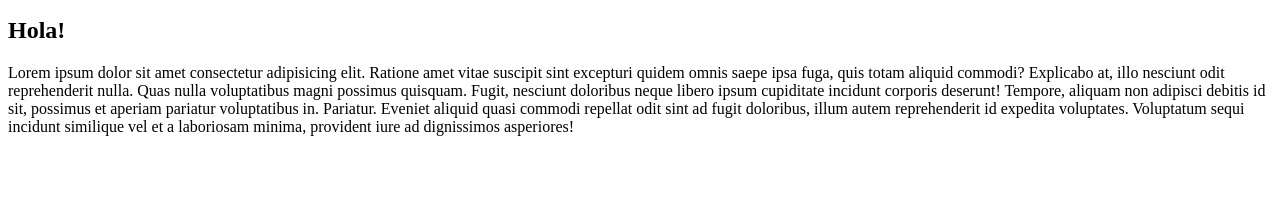
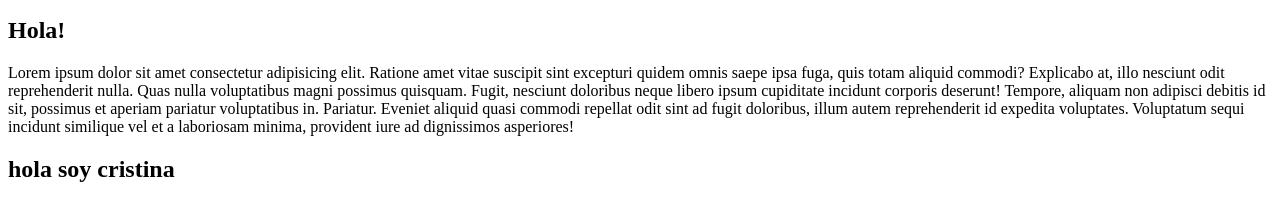
Before and after one commit to eber-cba/repaso, a plain HTML site: page index.html in a window 1280 px wide. Shown: the part 119-340 px from the top of the page. Drawn offline with Linux system fonts and the light colour scheme.

Commit message:
hola soy cristian

```diff
--- a/index.html
+++ b/index.html
@@ -27,6 +27,7 @@
       sequi incidunt similique vel et a laboriosam minima, provident iure ad
       dignissimos asperiores!
     </p>
+    <h2>hola soy cristina</h2>
     <script src="script.js"></script>
   </body>
 </html>
```
